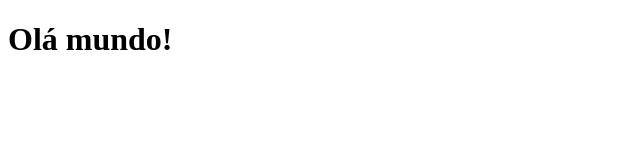
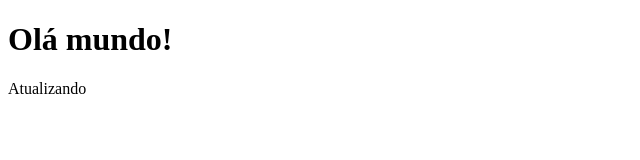
Before and after one commit to engjoaopedrocunha/teste_aula, a plain HTML site: page index.html in a window 1280 px wide. Shown: the whole page, without its empty margins (0-640 px from the left). Drawn offline with Linux system fonts and the light colour scheme.

Commit message:
Primeiro commit

```diff
--- a/index.html
+++ b/index.html
@@ -7,5 +7,6 @@
 </head>
 <body>
     <h1>Olá mundo!</h1>
+    <p>Atualizando</p>
 </body>
 </html>
```
